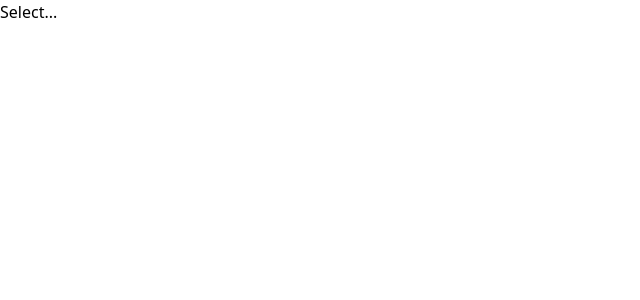
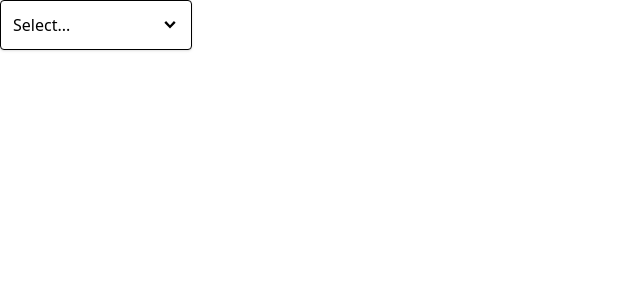
Before and after one commit to nehasaleemdesai/components-repository, a React (Vite) app: page / in a window 1280 px wide. Shown: the top 300 px of the page, without its empty margins (0-640 px from the left). Built offline with nearby package versions, Linux system fonts and the light colour scheme.

Commit message:
updates in dropdown component

```diff
--- a/src/App.js
+++ b/src/App.js
@@ -1,14 +1,22 @@
-import React from "react";
+import React, { useState } from "react";
 import Dropdown from "./components/Dropdown";
 
 const App = () => {
+  const [selection, setSelection] = useState(null);
+
+  const handleSelect = (option) => {
+    setSelection(option);
+  };
+
   const options = [
     { label: "Red", value: "red" },
     { label: "Green", value: "green" },
     { label: "Blue", value: "blue" },
   ];
 
-  return <Dropdown options={options} />;
+  return (
+    <Dropdown options={options} value={selection} onChange={handleSelect} />
+  );
 };
 
 export default App;
--- a/src/components/Dropdown.js
+++ b/src/components/Dropdown.js
@@ -1,7 +1,8 @@
 import React from "react";
 import { useState } from "react";
+import { GoChevronDown } from "react-icons/go";
 
-function Dropdown({ options }) {
+function Dropdown({ options, value, onChange }) {
   const [isOpen, setIsOpen] = useState(false);
 
   const handleClick = () => {
@@ -13,11 +14,16 @@
     setIsOpen(false);
 
     // what option did the user click on?
+    onChange(option);
   };
 
   const renderedOptions = options.map((option) => {
     return (
-      <div onClick={handleOptionClick} key={option.value}>
+      <div
+        className="hover:bg-sky-100 rounded cursor-pointer p-1"
+        onClick={() => handleOptionClick(option)}
+        key={option.value}
+      >
         {" "}
         {option.label}
       </div>
@@ -25,9 +31,19 @@
   });
 
   return (
-    <div>
-      <div onClick={() => handleClick(option)}>Select...</div>
-      {isOpen && <div>{renderedOptions}</div>}
+    <div className="w-48 relative">
+      <div
+        className="flex justify-between items-center cursor-pointer border rounded p-3 shadow bg-white w-full"
+        onClick={handleClick}
+      >
+        {value?.label || "Select..."}
+        <GoChevronDown className="text-lg" />
+      </div>
+      {isOpen && (
+        <div className="absolute top-full border rounded p-3 shadow bg-white w-full">
+          {renderedOptions}
+        </div>
+      )}
     </div>
   );
 }
```
